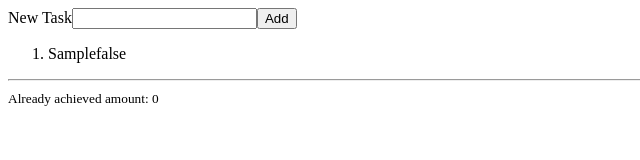
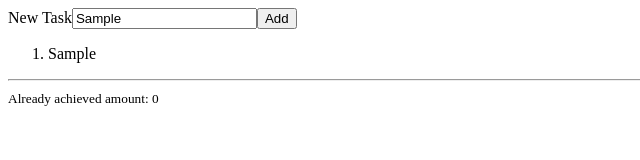
Before and after one commit to tomoyuen/star-manager, a React (Vite) app: page / in a window 1280 px wide. Both pictures are taken after typing "Sample" into the empty fields and a click on the button "Add". Shown: the top 160 px of the page, without its empty margins (0-640 px from the left). Built offline with nearby package versions, Linux system fonts and the light colour scheme.

Commit message:
test: add unit test #5

```diff
--- a/src/components/todo.list.item.tsx
+++ b/src/components/todo.list.item.tsx
@@ -12,5 +12,5 @@ export const TodoListItem = observer(({
   todo,
   ...props
 }: TodoListItemProps) => (
-  <li className={todo.isComplete ? 'achieved' : ''} {...props}>{todo.task + todo.isComplete}</li>
+  <li className={todo.isComplete ? 'achieved' : ''} {...props}>{todo.task}</li>
 ));
--- a/src/containers/todo.add.tsx
+++ b/src/containers/todo.add.tsx
@@ -19,15 +19,20 @@ class TodoAdd extends React.Component<TodoAddProps> {
 
   handleAddTodo = () => {
     this.props.todoStore!.addTodo(this.task);
-    this.task = '';
   }
 
   render() {
     return (
       <div>
         <label htmlFor="todo-add">New Task</label>
-        <input type="text" value={this.task} id="todo-add" onChange={this.handleTaskChange} />
-        <button onClick={this.handleAddTodo}>Add</button>
+        <input
+          type="text"
+          value={this.task}
+          id="todo-add"
+          data-testid="todo-add"
+          onChange={this.handleTaskChange}
+        />
+        <button data-testid="todo-submit" onClick={this.handleAddTodo}>Add</button>
       </div>
     );
   }
--- a/src/containers/todo.list.tsx
+++ b/src/containers/todo.list.tsx
@@ -27,7 +27,7 @@ class TodoList extends React.Component<TodoListProps> {
 
   render() {
     return (
-      <ol>{this.getListItems()}</ol>
+      <ol data-testid="todo-list">{this.getListItems()}</ol>
     );
   }
 }
--- a/src/containers/todo.status.tsx
+++ b/src/containers/todo.status.tsx
@@ -8,6 +8,8 @@ interface TodoStatusProps {
 
 export const TodoStatus = inject('todoStore')(
   observer(({ todoStore }: TodoStatusProps) => (
-    <small>Already achieved amount: {todoStore!.completedTasks || 0}</small>
+    <small data-testid="todo-status">
+      Already achieved amount: {todoStore!.completedTasks || 0}
+    </small>
   )),
 );
```
Also changed, not shown: 1 other file (tests, documents, lock files or other folders).
